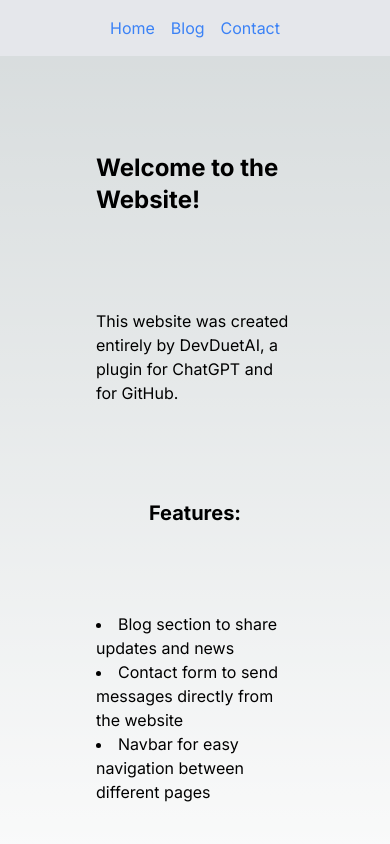
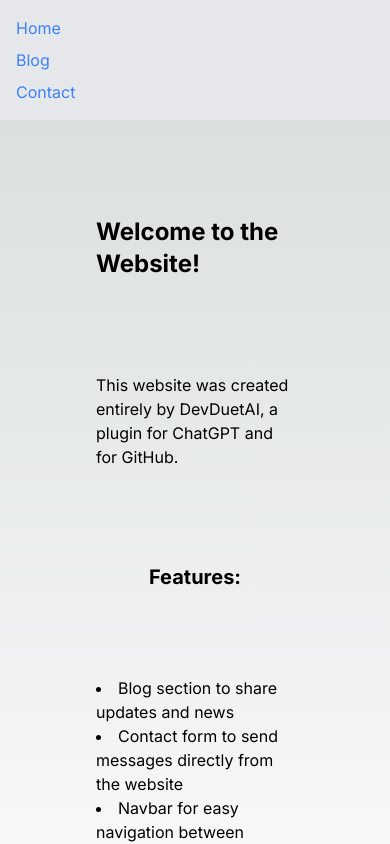
Before and after one commit to AustinMichaelColeman/website, a Next.js app: page / in a window 390 px wide. Shown: the top 844 px of the page. Built offline with nearby package versions, Linux system fonts and the light colour scheme.

Commit message:
Updated Navbar to be responsive

```diff
--- a/src/components/Navbar.js
+++ b/src/components/Navbar.js
@@ -4,7 +4,7 @@ import Link from 'next/link';
 const Navbar = () => {
   return (
     <nav className="bg-gray-200 p-4">
-      <ul className="flex justify-center space-x-4">
+      <ul className="flex flex-col sm:flex-row justify-center space-y-2 sm:space-y-0 sm:space-x-4">
         <li>
           <Link href="/">
             <a className="text-blue-500 hover:text-blue-800">Home</a>
```
